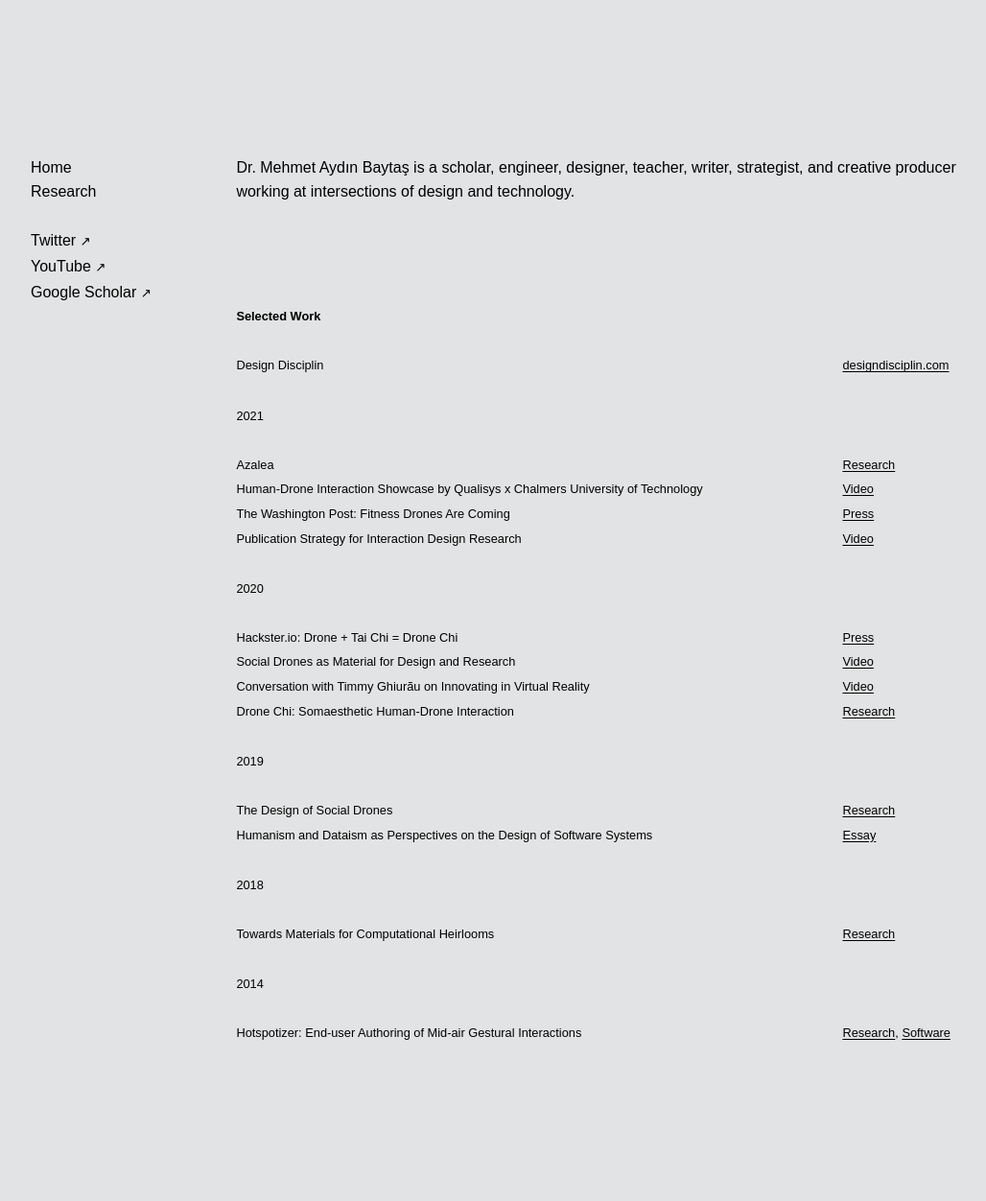
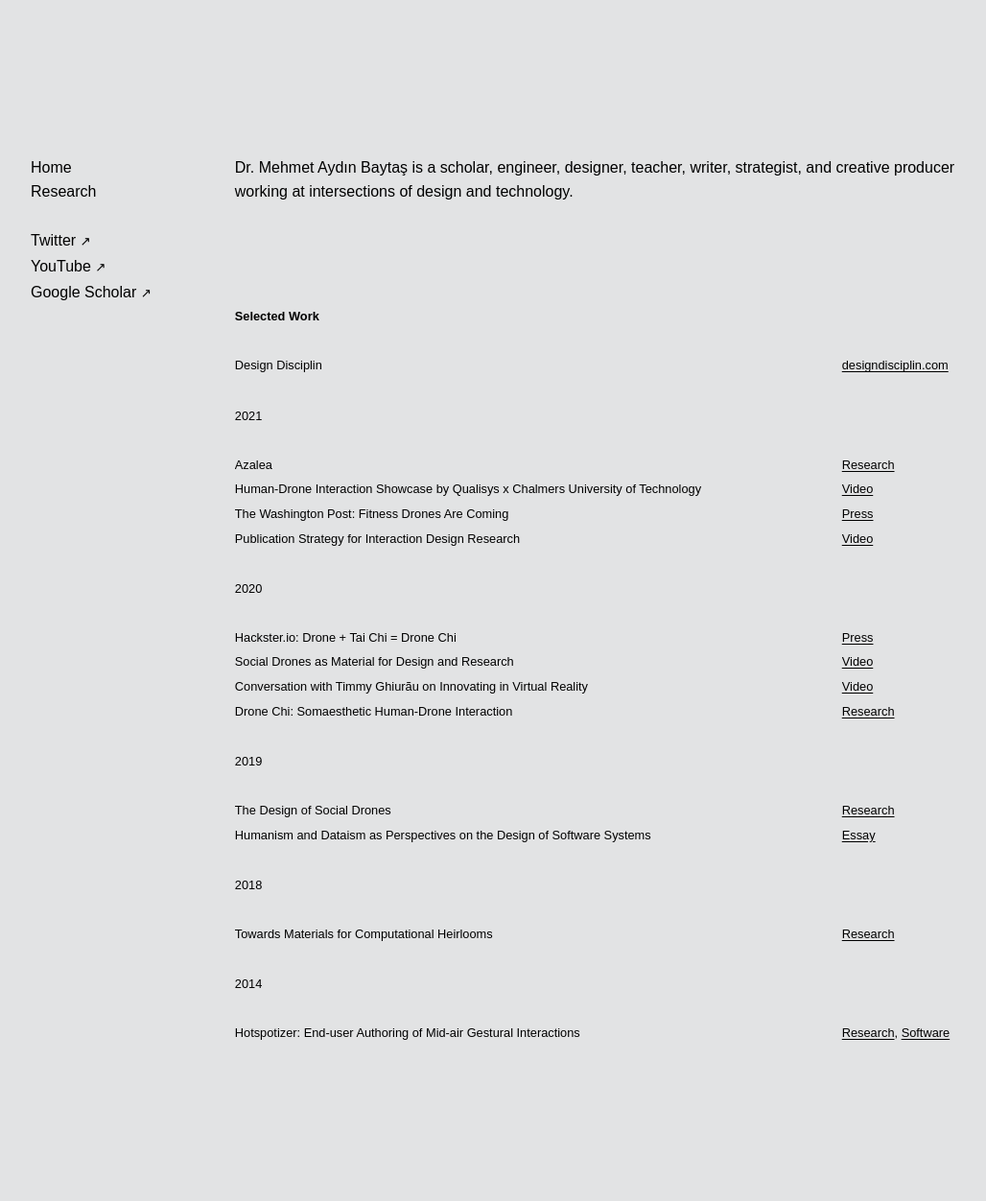
Before and after one commit to l77l77/mbaytas.github.io, a Jekyll site: the page built from README.md, in a window 1280 px wide. Shown: the whole page at 96% size, without its empty margins (108-1136 px from the left). Built offline with Jekyll 4.4.1, drawn with Linux system fonts in a browser that asks for light colours; some web fonts are replaced; our own code applies the rules of GitHub Pages for plain Markdown files; comment, search, counter and statistics services are not loaded.

Commit message:
Update default.html

```diff
--- a/_layouts/default.html
+++ b/_layouts/default.html
@@ -91,7 +91,7 @@
       /* Rastersystem */
       .grid {
         display: grid;
-        grid-gap: 2vmin;
+        grid-gap: 1rem;
         grid-template-columns: 1fr minmax(1rem, 4fr);
         max-width: 1000px;
         margin: 0 auto;
@@ -108,11 +108,12 @@
 
       dl {
         display: grid;
-        grid-column-gap: 2vmin;
-        grid-template-columns: 4fr 1fr;
+        grid-column-gap: 1rem;
+        grid-template-columns: minmax(1rem, 4fr) 1fr;
         font-size: 0.8rem;
       }
       dt {
+        overflow: hidden;
         text-overflow: ellipsis;
         white-space: nowrap;
       }
```
